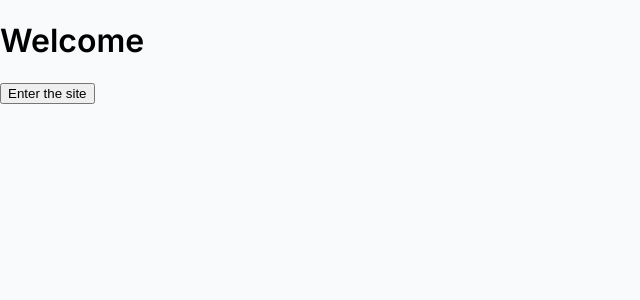
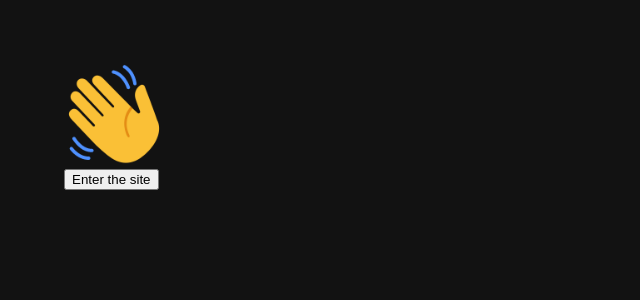
Before and after one commit to morangoo/jinki, a Next.js app: page / in a window 1280 px wide. Shown: the top 300 px of the page, without its empty margins (0-640 px from the left). Built offline with nearby package versions, Linux system fonts and the light colour scheme.

Commit message:
[update] Wave animation on IntroPage

```diff
--- a/app/layouts/intro/IntroPage.tsx
+++ b/app/layouts/intro/IntroPage.tsx
@@ -1,13 +1,48 @@
 "use client";
+
+import Image from "next/image";
+import React, { useState } from "react";
+import { motion } from "framer-motion";
+
 export function IntroPage({ onClose }: { onClose: () => void }) {
+  const [rotated, setRotated] = useState(false);
+
   const handleClick = () => {
     localStorage.setItem("introSeen", "true");
     window.dispatchEvent(new Event("storage"));
     onClose();
   };
+
   return (
-    <div>
-      <h1>Welcome</h1>
+    <div style={{ height: "100vh", padding: "5%", background: "#121212", color: "white", boxSizing: "border-box"}}>
+      <div style={{display: "flex", }}>
+        <motion.div
+          initial={{ y: -200, opacity: 0 }}
+          animate={{ y: 0, opacity: 1 }}
+          transition={{
+            type: "spring",
+            stiffness: 300,
+            damping: 22
+          }}
+          onAnimationComplete={() => setRotated(true)}
+        >
+          <motion.div
+            animate={rotated ? { rotate: 0 } : { rotate: 25 }}
+            transition={{
+              stiffness: 300,
+              damping: 22,
+              type: "spring"
+            }}
+          >
+            <Image
+              src="/images/emojis/wave.png"
+              width={100}
+              height={100}
+              alt="Waving Hand"
+            />
+          </motion.div>
+        </motion.div>
+      </div>
       <button onClick={handleClick}>Enter the site</button>
     </div>
   );
```
Also changed, not shown: public/images/emojis/wave.png (added).
